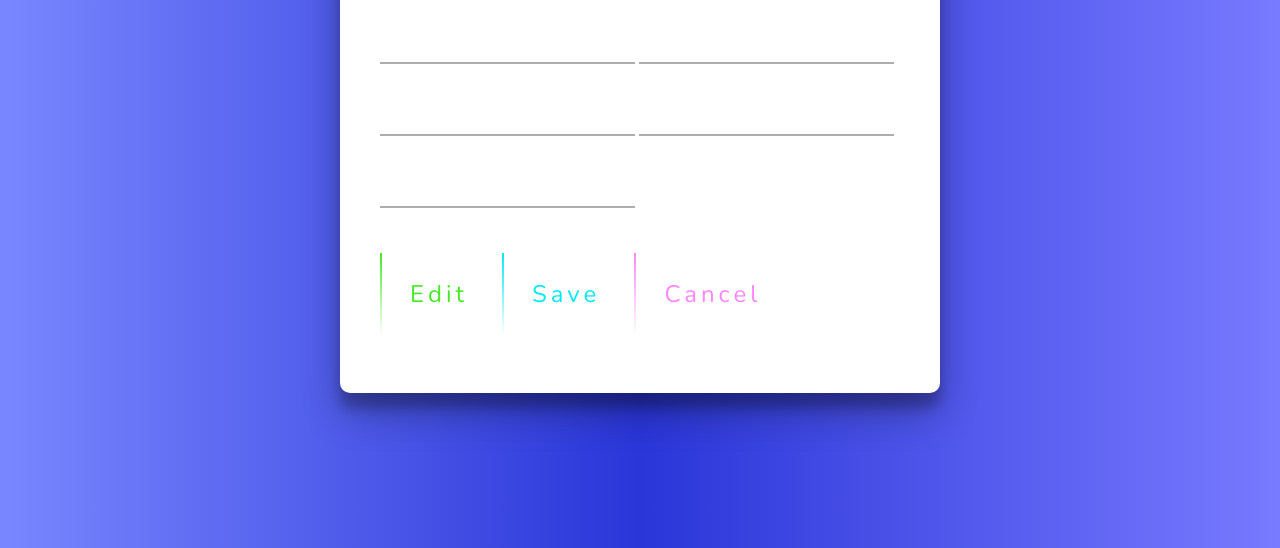
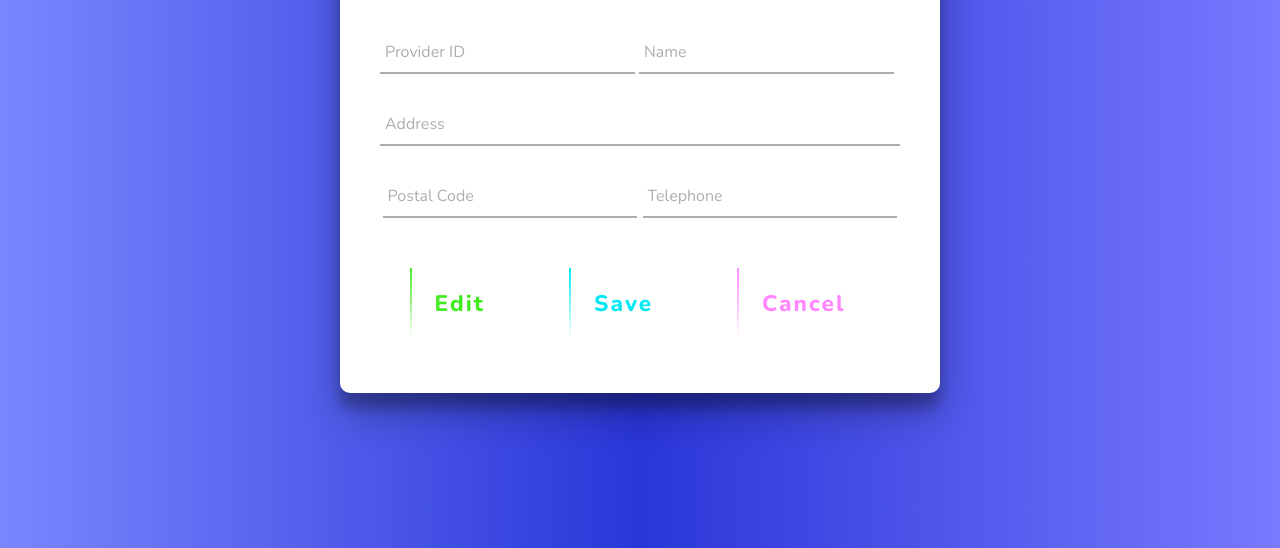
Before and after one commit to LuisHernandez019/Sams_Cakes, a website: page Sams-Cakes_frontend/html/addProvider.html in a window 1280 px wide. Shown: the part 252-800 px from the top of the page. Drawn offline with nearby package versions, Linux system fonts and the light colour scheme.

Commit message:
Boton Chidoris v2

```diff
--- a/Sams-Cakes_frontend/css/styleAPR.css
+++ b/Sams-Cakes_frontend/css/styleAPR.css
@@ -43,7 +43,7 @@ body {
 }
 
 .FormProvider h5 {
-  margin: 0;
+  margin: 0 0 10px;
   padding: 0 0 0;
   text-align: center;
   font-size: 25px;
@@ -68,17 +68,55 @@ body {
   height: 40px;
 }
 
+.txtfield span::before {
+  content: attr(data-placeholder);
+  position: absolute;
+  top: 50%;
+  left: 5px;
+  color: #adadad;
+  transform: translateY(-50%);
+  transition: .5s;
+}
+
+.txtb span::after{
+  content: '';
+  transition: .5s;
+}
+
+.focus + span::before{
+  top: -5px;
+}
+.focus + span::after{
+  width: 100%;
+}
+
+.address .txtfield{
+  width: 100%
+}
+
+.aditional, .botones {
+  width: 100%;
+  display: flex;
+  justify-content: center;
+  align-items: center;
+}
+
+.botones {
+  margin-top: 45px;
+}
+
 a {
+  margin: auto;
   position: relative;
   display: inline-block;
-  padding: 25px 30px;
-  margin: 40px 0;
+  padding: 20px 25px;
   color: #03e9f4;
-  font-size: 24px;
+  font-size: 22.5px;
+  font-weight: 800;
   text-decoration: none;
   overflow: hidden;
   transition: 0.5s;
-  letter-spacing: 4px;
+  letter-spacing: 2px;
 }
 
 a:nth-child(1) {
--- a/Sams-Cakes_frontend/html/addProvider.html
+++ b/Sams-Cakes_frontend/html/addProvider.html
@@ -24,10 +24,13 @@
                         <input type="text">
                         <span data-placeholder="Name"></span>
                     </div>
+                    <div class="address">
                         <div class="txtfield">
                             <input type="text">
                             <span data-placeholder="Address"></span>
                         </div>
+                    </div>
+                    <div class="aditional">
                         <div class="txtfield">
                             <input type="text">
                             <span data-placeholder="Postal Code"></span>
@@ -36,22 +39,23 @@
                             <input type="text">
                             <span data-placeholder="Telephone"></span>
                         </div>
+                    </div>
                     <div class="botones">
-                        <a href="">
-                            <span></span>
+                        <a href="" class="AEC-boton">
+                            <span ></span>
                             <span></span>
                             <span></span>
                             <span></span>
                             Edit
                         </a>
-                        <a href="">
+                        <a href="" class="AEC-boton">
                             <span></span>
                             <span></span>
                             <span></span>
                             <span></span>
                             Save
                         </a>
-                        <a href="">
+                        <a href="" class="AEC-boton">
                             <span></span>
                             <span></span>
                             <span></span>
```
Lines whose indentation alone changed are shown as unchanged.
